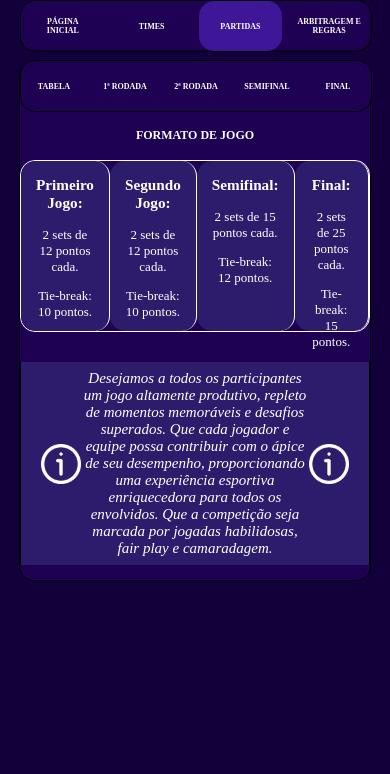
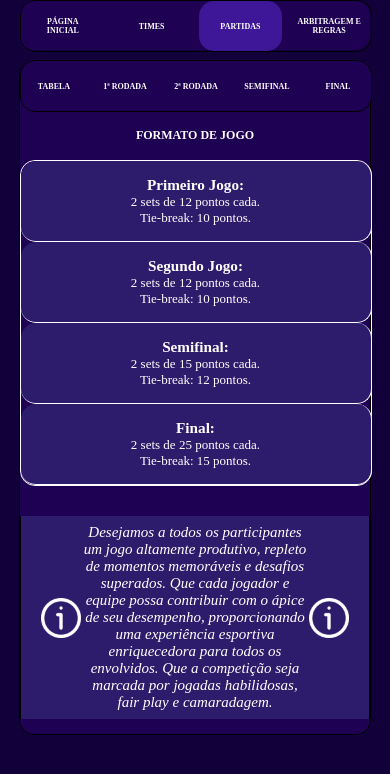
Before and after one commit to Er4ld0/Torneio, a plain HTML site: page menu/partidas.html in a window 390 px wide. Drawn offline with Linux system fonts and the light colour scheme; a web font is replaced by a local one.

Commit message:
git commit -m

```diff
--- a/css/responsive-mobile.css
+++ b/css/responsive-mobile.css
@@ -563,11 +563,13 @@
         }
 
         .main__menu__form {
+            width: 350px;
             border: 1px solid white;
             border-radius: 15px;
             display: flex;
             align-items: center;
             justify-content: center;
+            flex-direction: column;
 
         }
 
@@ -575,15 +577,34 @@
         .second-game,
         .semi-final,
         .grand-final {
-            border-right: 1px solid white;
+            display: flex;
+            align-items: center;
+            justify-content: center;
+            flex-direction: column;
+            border-bottom: 1px solid white;
             border-radius: 15px;
+        }
+
+        .first-game>h3,
+        .second-game>h3,
+        .semi-final>h3,
+        .grand-final>h3 {
+            margin: 0;
+        }
+
+        .first-game>p,
+        .second-game>p,
+        .semi-final>p,
+        .grand-final>p {
+            margin: 0;
         }
 
         .first-game,
         .second-game,
         .semi-final,
         .grand-final {
-            height: 170px;
+            width: 320px;
+            height: 80px;
             padding: 0 15px;
             background-color: #2d1c6b;
         }
```
